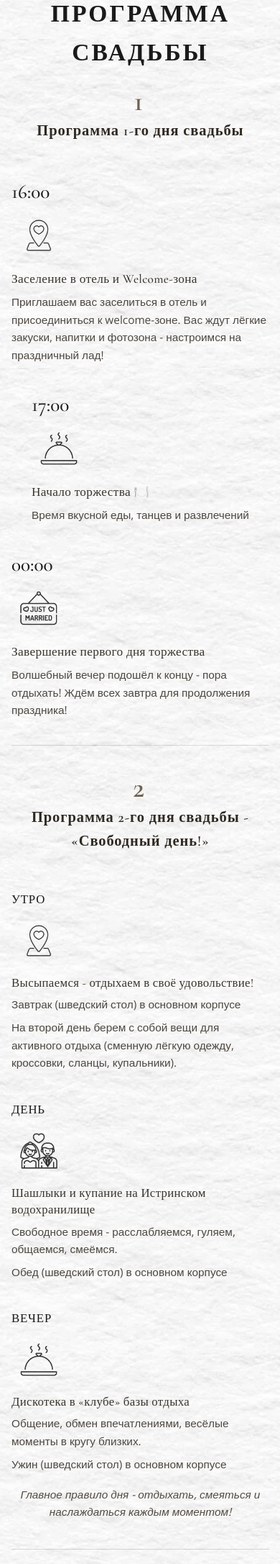
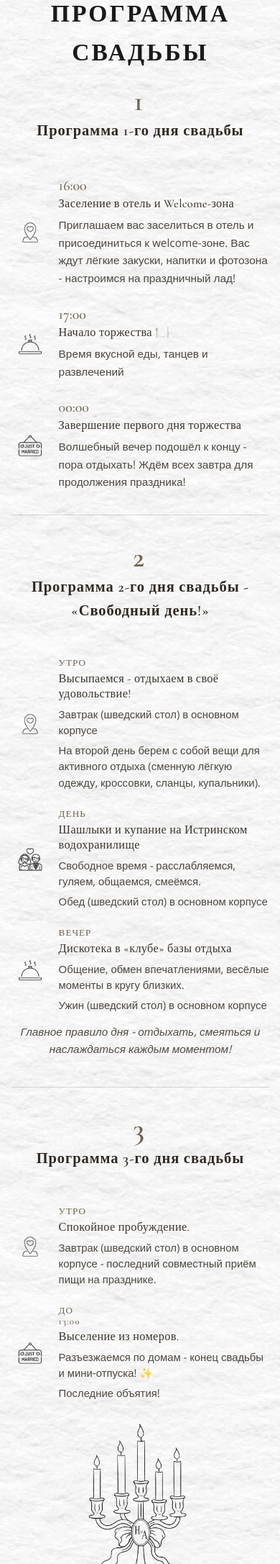
Before and after one commit to Alexander1411/wed, a Django app: page / in a window 390 px wide. Shown: the part 1774-3947 px from the top of the page at 72% size. Run offline with Django 4.2, Linux system fonts and the light colour scheme.

Commit message:
Refine mobile program layout
Co-authored-by: Cursor <cursoragent@cursor.com>

```diff
--- a/core/templates/core/home.html
+++ b/core/templates/core/home.html
@@ -561,18 +561,63 @@
       .hero-icon {
         margin-bottom: 0.55rem;
       }
+      /* Compact mobile row: small icon | (time + title + body), all inline */
+      .program {
+        gap: 1.35rem;
+      }
       .program-item {
-        grid-template-columns: 1fr;
-        gap: 0.55rem;
+        grid-template-columns: 52px minmax(0, 1fr);
+        column-gap: 0.85rem;
+        row-gap: 0.25rem;
+        align-items: start;
         text-align: left;
-        justify-items: stretch;
         max-width: 28rem;
         margin-left: auto;
         margin-right: auto;
+        padding: 0.15rem 0;
       }
-      .program-time { text-align: left; }
-      .program-icon-image { justify-self: start; }
+      .program-icon-image {
+        grid-column: 1;
+        grid-row: 1 / span 3;
+        width: 48px;
+        height: 48px;
+        align-self: center;
+        justify-self: center;
+      }
+      .program-time {
+        grid-column: 2;
+        grid-row: 1;
+        font-size: 1.25rem;
+        text-align: left;
+        padding-top: 0;
+        line-height: 1.1;
+        color: #6f6250;
+      }
+      .program-time-slot {
+        font-size: 0.82rem;
+        letter-spacing: 0.08em;
+        line-height: 1.1;
+        padding-top: 0;
+        color: #6f6250;
+      }
+      .program-item > div:last-child {
+        grid-column: 2;
+        grid-row: 2 / span 2;
+      }
+      .program-title {
+        font-size: 1.02rem;
+        line-height: 1.3;
+      }
       .program-text { max-width: 100%; }
+      .program-text p:first-child {
+        font-size: 1.02rem;
+        line-height: 1.3;
+      }
+      .program-text p {
+        font-size: 0.93rem;
+        line-height: 1.5;
+        margin-top: 0.35rem;
+      }
       .rsvp-section .rsvp-page-title {
         margin-bottom: 1.75rem;
         letter-spacing: 0.12em;
```
